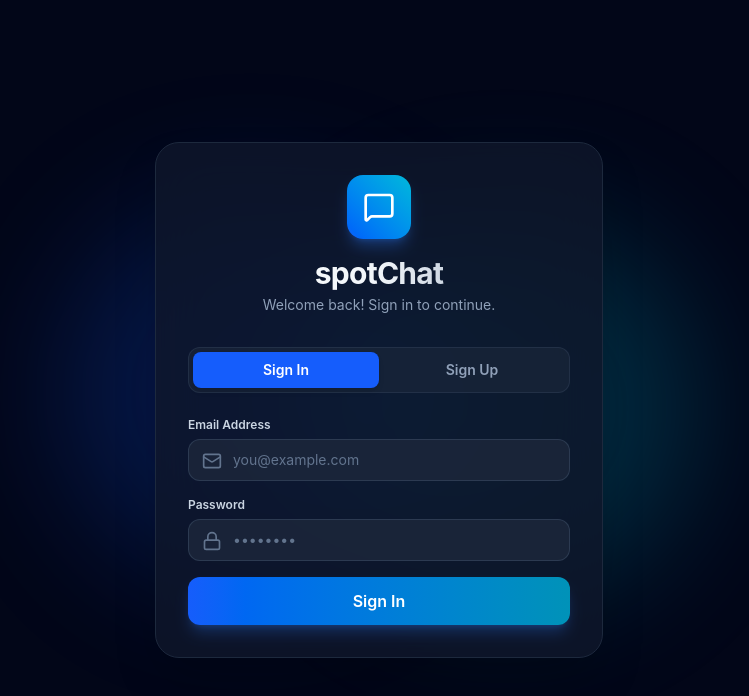
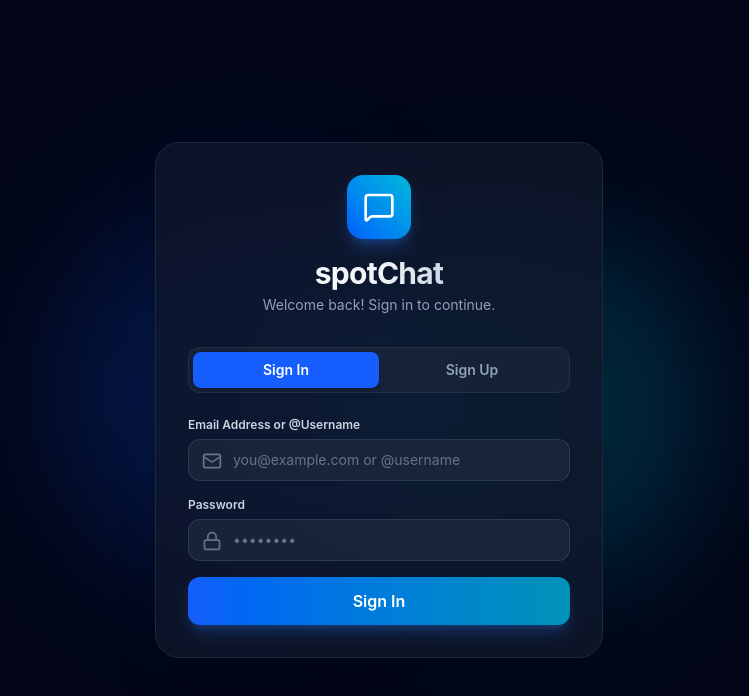
Before and after one commit to Arjyouhub/spotChat, a React (Vite) app in the folder Frontend/: page / in a window 1280 px wide. Shown: the top 696 px of the page, without its empty margins (261-1010 px from the left). Built offline with nearby package versions, Linux system fonts and the light colour scheme; no server answers.

Commit message:
Allow sign in with email address or @username

```diff
--- a/Frontend/src/components/auth/AuthPage.jsx
+++ b/Frontend/src/components/auth/AuthPage.jsx
@@ -124,15 +124,15 @@ const AuthPage = () => {
 
           <div>
             <label className="block text-xs font-semibold text-slate-300 mb-1.5">
-              Email Address
+              {isLogin ? 'Email Address or @Username' : 'Email Address'}
             </label>
             <div className="relative">
               <Mail className="w-5 h-5 absolute left-3.5 top-3 text-slate-500" />
               <input
-                type="email"
+                type={isLogin ? 'text' : 'email'}
                 name="email"
                 required
-                placeholder="you@example.com"
+                placeholder={isLogin ? 'you@example.com or @username' : 'you@example.com'}
                 value={formData.email}
                 onChange={handleChange}
                 className="w-full bg-slate-800/80 border border-slate-700/80 focus:border-blue-500 focus:ring-1 focus:ring-blue-500 rounded-xl pl-11 pr-4 py-2.5 text-sm text-slate-100 placeholder-slate-500 outline-none transition-all"
```
Also changed, not shown: 1 other file (tests, documents, lock files or other folders).
